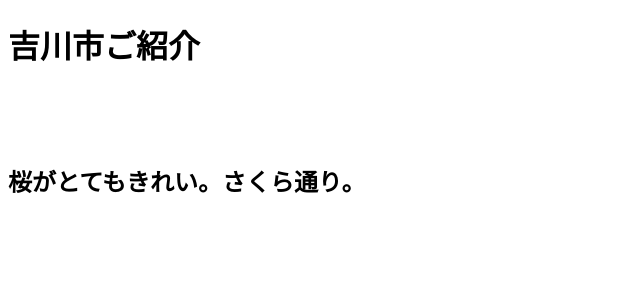
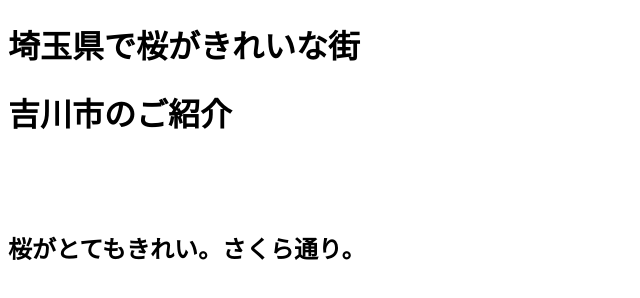
Before and after one commit to katsu92/github.io, a plain HTML site: page index.html in a window 1280 px wide. Shown: the whole page, without its empty margins (0-640 px from the left). Drawn offline with Linux system fonts and the light colour scheme.

Commit message:
Update index.html

```diff
--- a/index.html
+++ b/index.html
@@ -1,7 +1,8 @@
 <!DOCTYPE html>
 <html lang="ja">
 
-<h1>吉川市ご紹介</h1>
+<h1>埼玉県で桜がきれいな街</h1>
+<h1>吉川市のご紹介</h1>
   <br>
   <br>
   <br>
```
